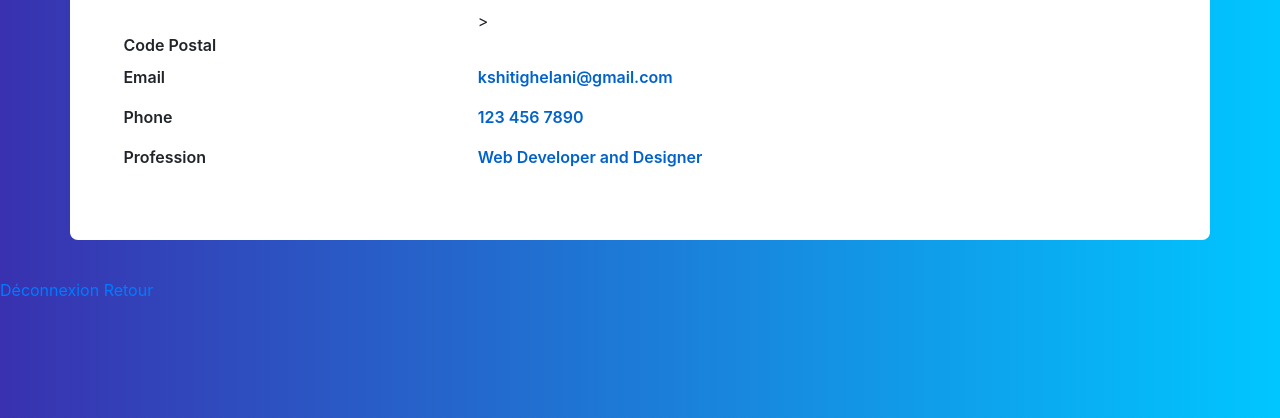
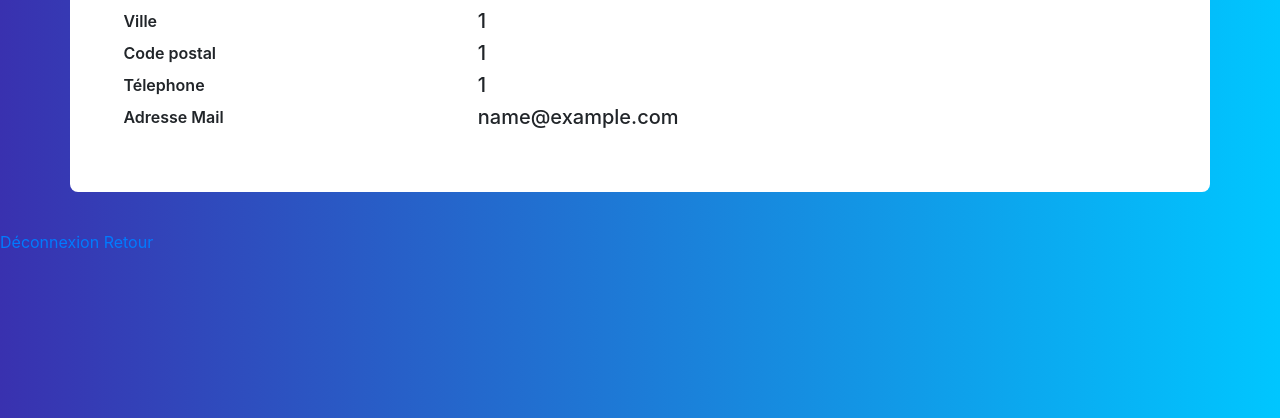
Before and after one commit to valentinCHEEL/site-SOG, a PHP site: page /site_PPE_SOG/profil/profil.php in a window 1280 px wide. Shown: the part 275-693 px from the top of the page. Run offline with PHP 8.4, Linux system fonts and the light colour scheme; the visitor is signed in with stand-in values (Sample User, id 1); some libraries are stand-ins or nearby versions.

Commit message:
correction du profil

```diff
--- a/PPE/site_PPE_SOG/index.php
+++ b/PPE/site_PPE_SOG/index.php
@@ -38,10 +38,10 @@ $nomClient = $_POST['nomClient'];
   <center>
     <p>
       <?php if(isset($_SESSION['numClient']) && isset($_SESSION['nomClient'])): ?>
-                  <h4 style="color: white;">Vous êtes connecté en tant que :
+                  <h4 style="color: white;">Vous êtes connecté en tant que
                       <?php
-                      echo "Nom du client : " . $_SESSION['nomClient'];
-                      echo "<br>Numéro du client : " . $_SESSION['numClient'];
+                      echo   $_SESSION['nomClient'];
+                      echo "<br>Numéro client : " . $_SESSION['numClient'];
                       ?>
                   </h4>
         <?php endif; ?>
--- a/PPE/site_PPE_SOG/profil/profil.php
+++ b/PPE/site_PPE_SOG/profil/profil.php
@@ -29,15 +29,13 @@ session_start();
                     <div class="col-md-6">
                         <div class="profile-head">
                                     <h5>
-                                        <?php echo $_SESSION['nomClient']; ?>
+                                        <?php echo $_SESSION['nomClient']?>
                                     </h5>
                             <ul class="nav nav-tabs" id="myTab" role="tablist">
                                 <li class="nav-item">
                                     <a class="nav-link active" id="home-tab" data-toggle="tab" href="#home" role="tab" aria-controls="home" aria-selected="true">About</a>
                                 </li>
-                                <li class="nav-item">
-                                    <a class="nav-link" id="profile-tab" data-toggle="tab" href="#profile" role="tab" aria-controls="profile" aria-selected="false">Timeline</a>
-                                </li>
+
                             </ul>
                         </div>
                     </div>
@@ -57,89 +55,49 @@ session_start();
 
                                               <h5>
                                                 <?php echo $_SESSION['adresse'];  ?>
-                                            </h5>>
+                                            </h5>
                                             </div>
                                         </div>
                                         <div class="row">
                                             <div class="col-md-6">
-                                                <label>Code Postal</label>
+                                                <label>Ville</label>
                                             </div>
                                             <div class="col-md-6">
-
+                                                <h5>
+                                                 <?php echo $_SESSION['ville'];  ?>
+                                            </h5>
                                             </div>
                                         </div>
                                         <div class="row">
                                             <div class="col-md-6">
-                                                <label>Email</label>
+                                                <label>Code postal</label>
                                             </div>
                                             <div class="col-md-6">
-                                                <p>kshitighelani@gmail.com</p>
+                                                <h5>
+                                                    <?php echo $_SESSION['codePostal'];  ?>
+                                                </h5>
                                             </div>
                                         </div>
                                         <div class="row">
                                             <div class="col-md-6">
-                                                <label>Phone</label>
+                                                <label>Télephone</label>
                                             </div>
                                             <div class="col-md-6">
-                                                <p>123 456 7890</p>
+                                                <h5>
+                                                    <?php echo $_SESSION['numTel'];  ?>
+                                                </h5>
                                             </div>
                                         </div>
                                         <div class="row">
                                             <div class="col-md-6">
-                                                <label>Profession</label>
+                                                <label>Adresse Mail</label>
                                             </div>
                                             <div class="col-md-6">
-                                                <p>Web Developer and Designer</p>
+                                                <h5>
+                                                    <?php echo $_SESSION['adressemail'];  ?>
+                                                </h5>
                                             </div>
                                         </div>
-                            </div>
-                            <div class="tab-pane fade" id="profile" role="tabpanel" aria-labelledby="profile-tab">
-                                        <div class="row">
-                                            <div class="col-md-6">
-                                                <label>Experience</label>
-                                            </div>
-                                            <div class="col-md-6">
-                                                <p>Expert</p>
-                                            </div>
-                                        </div>
-                                        <div class="row">
-                                            <div class="col-md-6">
-                                                <label>Hourly Rate</label>
-                                            </div>
-                                            <div class="col-md-6">
-                                                <p>10$/hr</p>
-                                            </div>
-                                        </div>
-                                        <div class="row">
-                                            <div class="col-md-6">
-                                                <label>Total Projects</label>
-                                            </div>
-                                            <div class="col-md-6">
-                                                <p>230</p>
-                                            </div>
-                                        </div>
-                                        <div class="row">
-                                            <div class="col-md-6">
-                                                <label>English Level</label>
-                                            </div>
-                                            <div class="col-md-6">
-                                                <p>Expert</p>
-                                            </div>
-                                        </div>
-                                        <div class="row">
-                                            <div class="col-md-6">
-                                                <label>Availability</label>
-                                            </div>
-                                            <div class="col-md-6">
-                                                <p>6 months</p>
-                                            </div>
-                                        </div>
-                                <div class="row">
-                                    <div class="col-md-12">
-                                        <label>Your Bio</label><br/>
-                                        <p>Your detail description</p>
-                                    </div>
-                                </div>
                             </div>
                         </div>
                     </div>
--- a/PPE/site_PPE_SOG/sql/sitelss.sql
+++ b/PPE/site_PPE_SOG/sql/sitelss.sql
@@ -117,14 +117,14 @@ insert into user values
 
 /* a voir c un test*/
 insert into technicien values
-    (null, "val", "val","oui", 12);
+    (null, "CHEEL", "valentin","oui", 12);
 
 /* insertion de client*/
 insert into client values
-(null, "cc", "12 rue des fleurs", "Paris", "95000", "0164641574","c@gmail.com", "1234!AZERTYeza",  "Particulier", "");
+(null, "Guts", "12 rue des fleurs", "Paris", "95000", "0164641574","c@gmail.com", "1234!AZERTYeza",  "Particulier", "");
 
 insert into client values
-(null, "mm", "15 rue des fleurs", "Paris", "95000", "0164641575","m@gmail.com", "1234!AZERTYeza",  "Entreprise", "12345678901237");
+(null, "Vegeto", "15 rue des fleurs", "Paris", "95000", "0164641575","m@gmail.com", "1234!AZERTYeza",  "Entreprise", "12345678901237");
 
 /* insert intervention */
 
```
